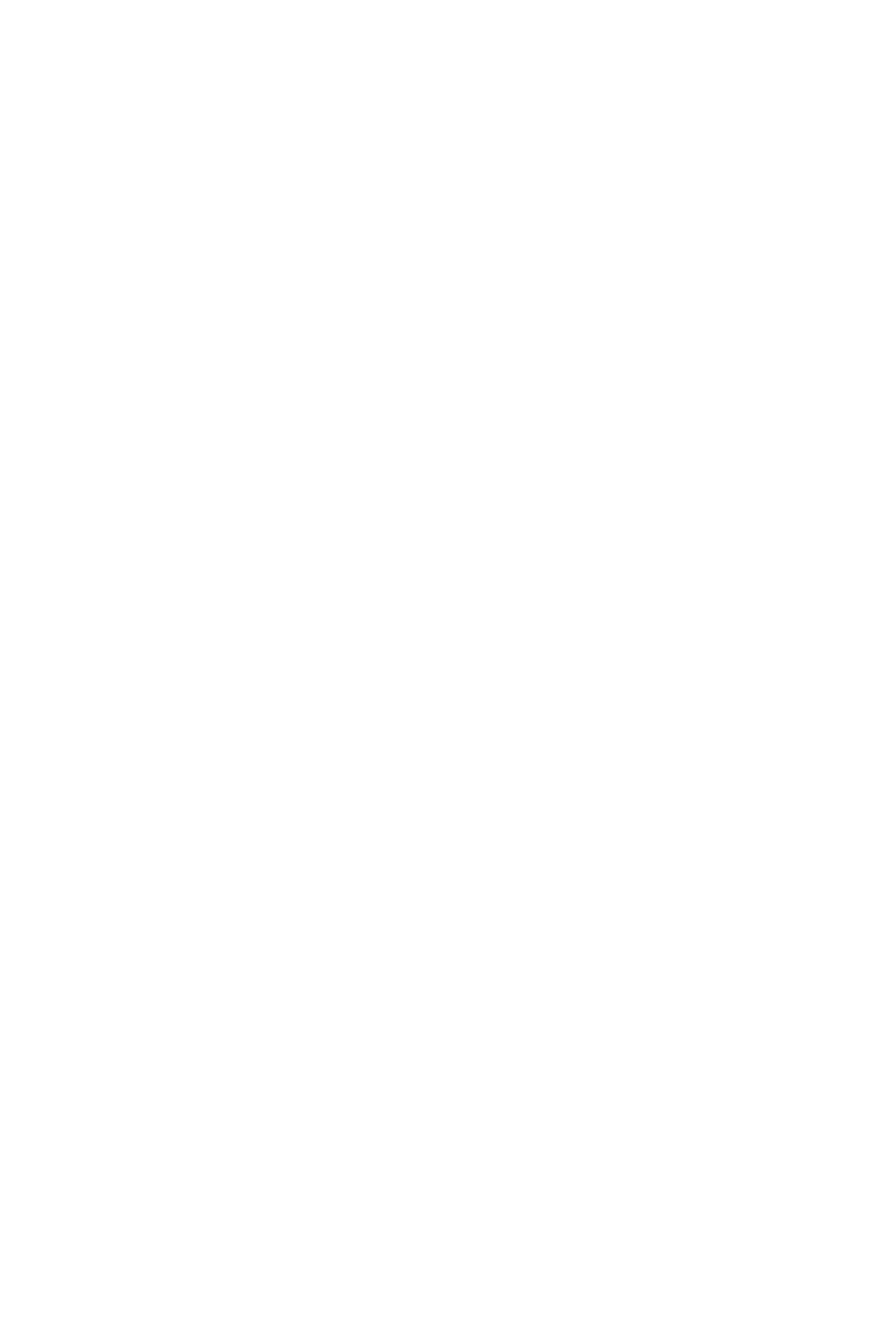
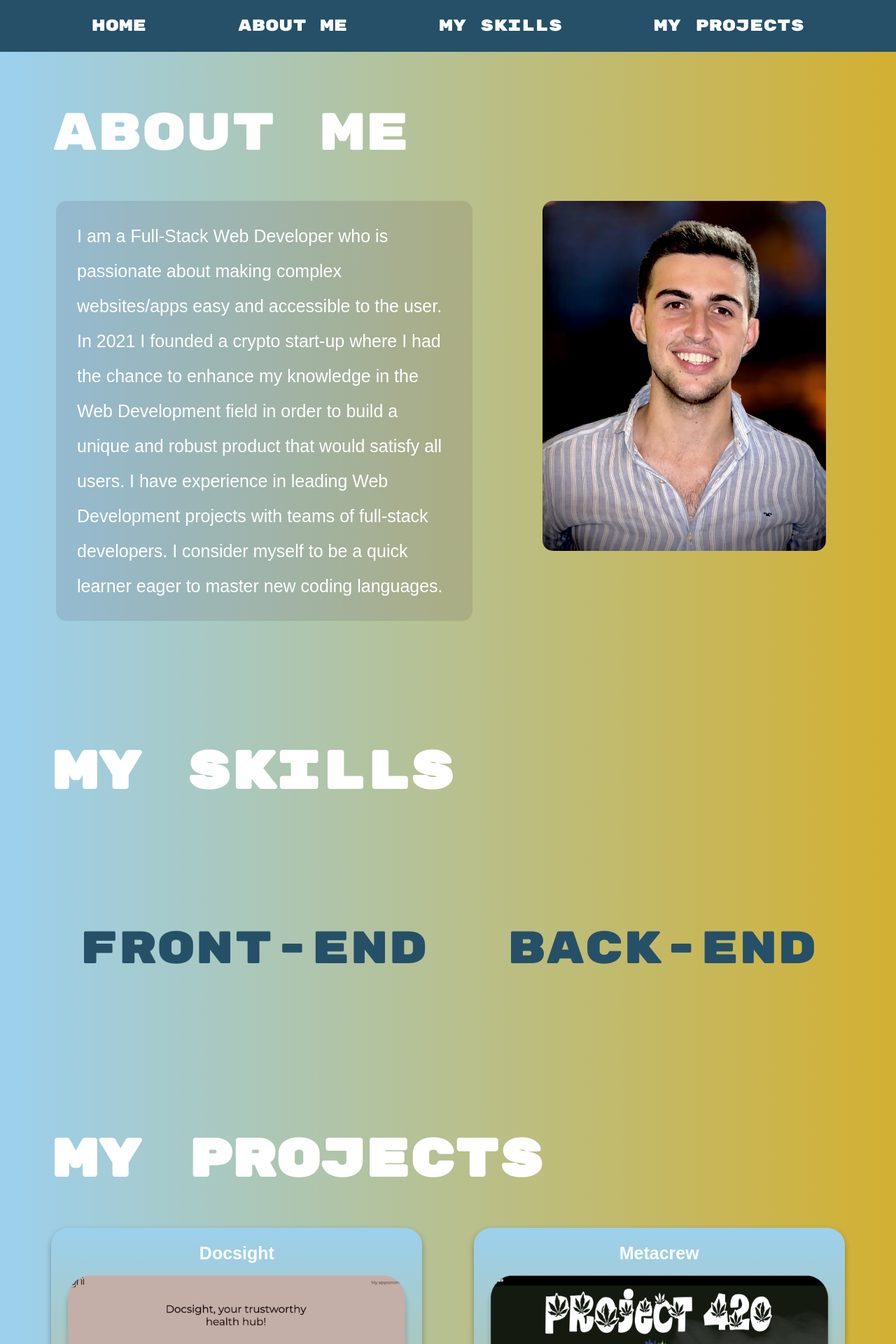
Before and after one commit to marcosamselem/Portfolio, a React (Create React App) app: page /web in a window 1280 px wide. Before the commit this address had no page. Shown: the top 1920 px of the page at 70% size. Before the commit the page ends 800 px from the top, so only its background shows below. Built offline with nearby package versions, Linux system fonts and the light colour scheme; a web font is replaced by a local one.

Commit message:
improved routes for navbar components

```diff
--- a/src/App.css
+++ b/src/App.css
@@ -69,6 +69,7 @@
   font-size: 23px;
   color: #ffffff;
   background-color: #255067;
+  align-items: center;
 }
 
 .link-to {
--- a/src/App.js
+++ b/src/App.js
@@ -1,20 +1,43 @@
 import './App.css';
 // import Spline from '@splinetool/react-spline';
 import { BrowserRouter as Router, Routes, Route } from 'react-router-dom';
-import Home from './components/Home'
+import Home from './components/Home';
 import About from './components/About';
+import Skills from './components/Skills';
+import Projects from './components/Projects'
+import Web from './components/Web'
+import data from "./data/projectData"
 
 function App() {
 
   return (
+    <main>
       <Router>
         <Routes>
-        {/* Route for Home component */}
           <Route path="/" element={<Home />} />
-        {/* Route for About component */}
+          <Route path="/web" element={<Web />} />
           <Route path="/about" element={<About />} />
+          <Route path="/skills" element={<Skills />} />
         </Routes>
+          <h1 className='projects-style'>My Projects</h1>
+         <div className="card-disposition">
+         {data.map(item => {
+          return(
+            <Projects
+              key={item.id}
+              title={item.title}
+              image={item.imageUrl}
+              length={item.projectLength}
+              skills={item.skillsUsed}
+              description={item.projectDescription}
+              link={item.link}
+        />
+          )
+          })
+        }
+          </div>
       </Router>
+    </main>
   );
 }
 
--- a/src/components/About.js
+++ b/src/components/About.js
@@ -1,10 +1,6 @@
 import React from 'react';
 import "../App.css"
 import Navbar from "./Navbar"
-import Skills from './Skills';
-import Projects from './Projects';
-import Footpage from './Footpage';
-import data from "../data/projectData"
 
 const About = () => {
   return (
@@ -24,27 +20,8 @@ const About = () => {
             </div>
             <img className="profile-pic" src={"/images/picture.png"} alt="" />
           </div>
-          <Skills />
-          <h1 className="projects-style">My projects</h1>
-          <div className="card-disposition">
-            {data.map(item => {
-              return(
-            <Projects
-            title={item.title}
-            image={item.imageUrl}
-            length={item.projectLength}
-            skills={item.skillsUsed}
-            description={item.projectDescription}
-            link={item.link}
-            />
-            )
-            })
-            }
           </div>
-          <Footpage />
-      </div>
-
-    );
+  )
 }
 
 export default About
--- a/src/components/Home.js
+++ b/src/components/Home.js
@@ -10,7 +10,7 @@ const Home = () => {
     <div className="spline-explore">
       {/* <Spline scene="https://prod.spline.design/5qNBvrHiBNpIAGjn/scene.splinecode" /> */}
     </div>
-    <Link to="/about">
+    <Link to="/web">
     <img src={"/images/rectangle.png"} alt="" className='exploreButton' />
     </Link>
   </div>
--- a/src/components/Navbar.js
+++ b/src/components/Navbar.js
@@ -3,14 +3,15 @@ import '../App.css'
 import { Link } from 'react-router-dom';
 
 const Navbar = () => {
+
   return (
     <nav className="flex-bar">
       <Link to="/" className="link-to"><p>Home</p></Link>
-      <p>About me</p>
-      <p>My skills</p>
-      <p>My projects</p>
+      <Link to='/about' className="link-to">About me</Link>
+      <Link to='/skills' className="link-to">My skills</Link>
+      <Link to="/projects" className="link-to">My projects</Link>
     </nav>
   )
 }
 
-export default Navbar
+export default Navbar;
--- /dev/null
+++ b/src/components/Web.js
@@ -0,0 +1,37 @@
+import React from 'react';
+import "../App.css"
+import Skills from './Skills';
+import Projects from './Projects';
+import Footpage from './Footpage';
+import data from "../data/projectData"
+import About from './About';
+
+const Web = () => {
+  return (
+      <div>
+         <About />
+         <Skills />
+         <h1 className='projects-style'>My Projects</h1>
+         <div className="card-disposition">
+         {data.map(item => {
+          return(
+            <Projects
+              key={item.id}
+              title={item.title}
+              image={item.imageUrl}
+              length={item.projectLength}
+              skills={item.skillsUsed}
+              description={item.projectDescription}
+              link={item.link}
+        />
+          )
+          })
+        }
+          </div>
+          <Footpage />
+      </div>
+
+    );
+}
+
+export default Web;
```
Also changed, not shown: src/components/Projects.js (+7 -8 lines). Lines whose indentation alone changed are shown as unchanged.
